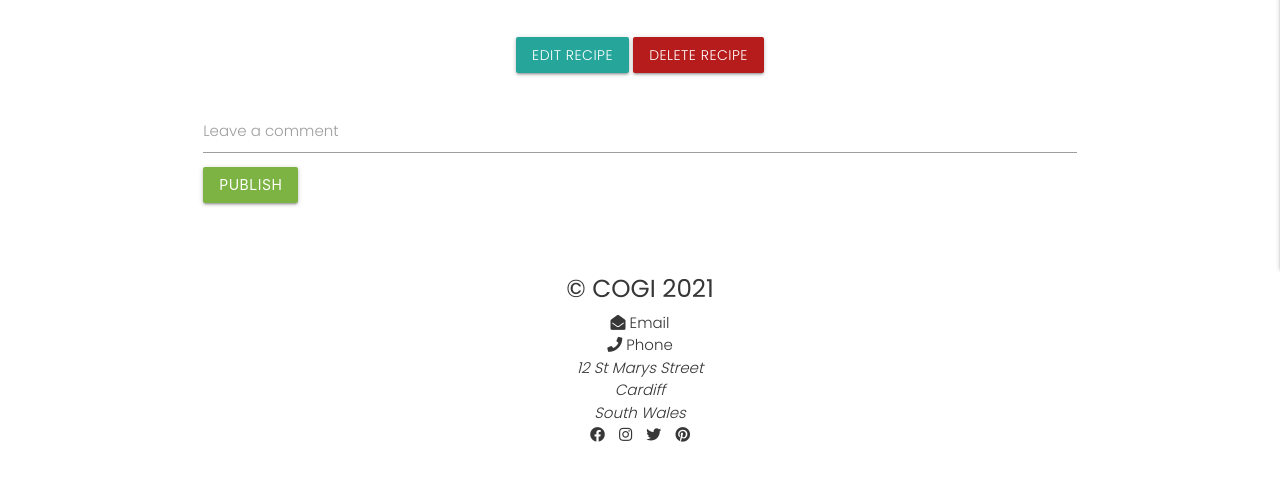
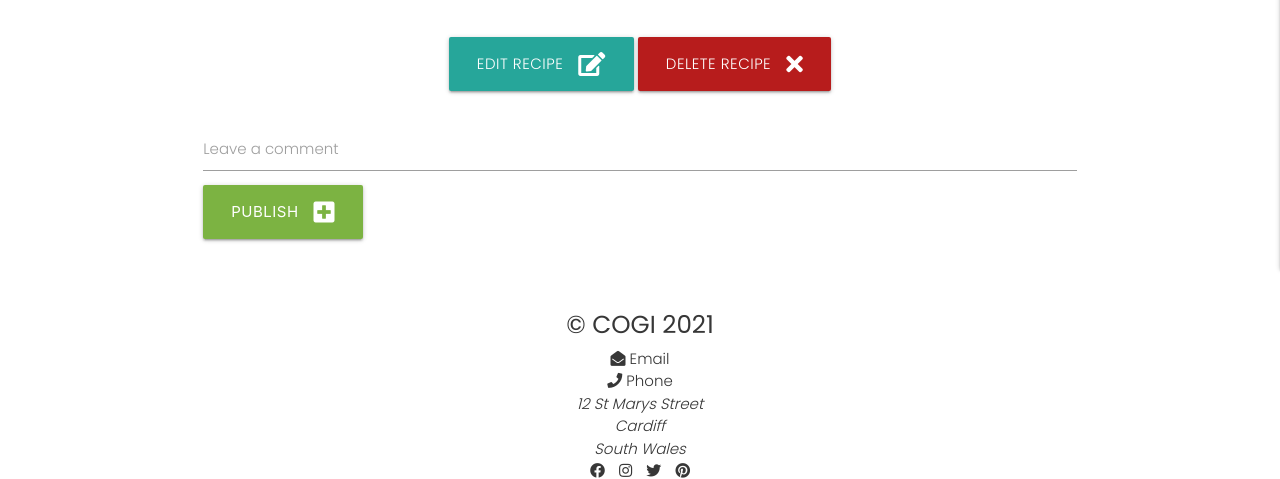
Before and after one commit to Code-Institute-Submissions/cookbook-30, a Flask app: template templates/recipe.html in a window 1280 px wide. Shown: the part 591-1070 px from the top of the page. Before the commit the page ends 1033 px from the top, so only its background shows below. Run offline with Flask 2, Linux system fonts and the light colour scheme; the template is opened without the code that fills it, so the values that code supplies are empty; some libraries are stand-ins or nearby versions.

Commit message:
Add style and icons to buttons

```diff
--- a/templates/add_recipe.html
+++ b/templates/add_recipe.html
@@ -56,7 +56,7 @@
             <!-- Submit button to create recipe -->
             <div class="row">
                 <div class="col s12 center-align">
-                    <button class="btn waves-effect waves-light" type="submit">Create recipe
+                    <button class="btn-large waves-effect waves-light" type="submit">Create recipe
                         <i class="fas fa-plus-square right"></i>
                     </button>
                 </div>
--- a/templates/recipe.html
+++ b/templates/recipe.html
@@ -42,8 +42,14 @@
     {% if session.user|lower == recipe.created_by|lower %}
         <div class="row">
             <div class="col s12 center-align">
-                <a href="{{ url_for('edit_recipe', recipe_id=recipe._id) }}" class="btn">Edit Recipe</a>
-                <a href="{{ url_for('delete_recipe', recipe_id=recipe._id) }}" class="btn red darken-4" onclick="return confirm('Are you sure you want to delete this recipe?');">Delete Recipe</a>
+                <a href="{{ url_for('edit_recipe', recipe_id=recipe._id) }}" class="btn-large">
+                    Edit Recipe
+                    <i class="fas fa-edit right"></i>
+                </a>
+                <a href="{{ url_for('delete_recipe', recipe_id=recipe._id) }}" class="btn-large red darken-4" onclick="return confirm('Are you sure you want to delete this recipe?');">
+                    Delete Recipe
+                    <i class="fas fa-times right"></i>
+                </a>
             </div>
         </div>
     {% endif %}
@@ -55,7 +61,10 @@
                     <div class="col s12 input-field">
                         <label for="comment">Leave a comment</label>
                         <textarea id="comment" class="materialize-textarea" name="comment" rows="16" required></textarea>
-                        <button class="btn waves-effect waves-light light-green darken-1" type="submit">Publish</button>
+                        <button class="btn-large waves-effect waves-light light-green darken-1" type="submit">
+                            Publish
+                            <i class="fas fa-plus-square right"></i>
+                        </button>
                     </div>
                 </div>
             </form>
```
Also changed, not shown: templates/edit_recipe.html (+6 -3 lines).
